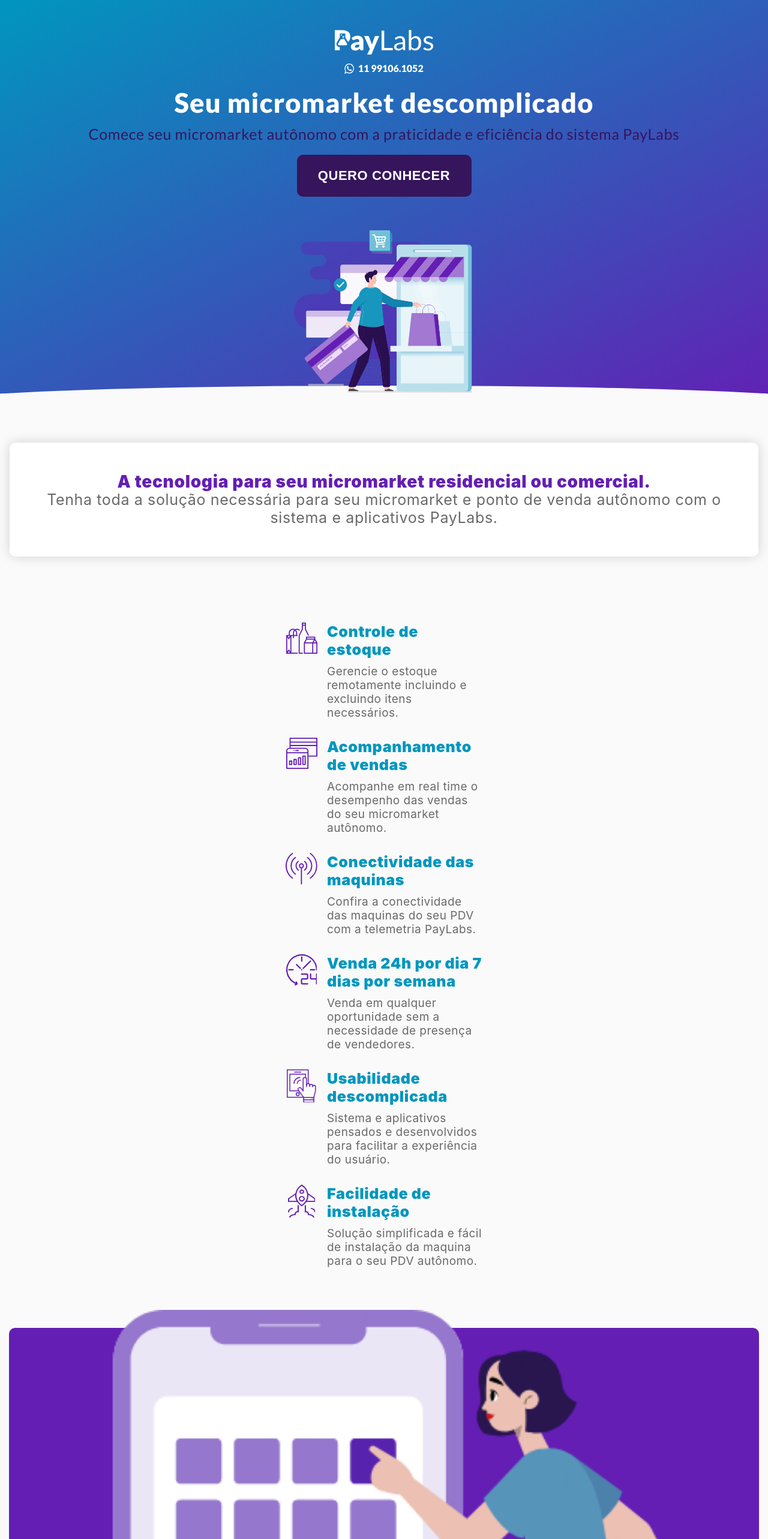
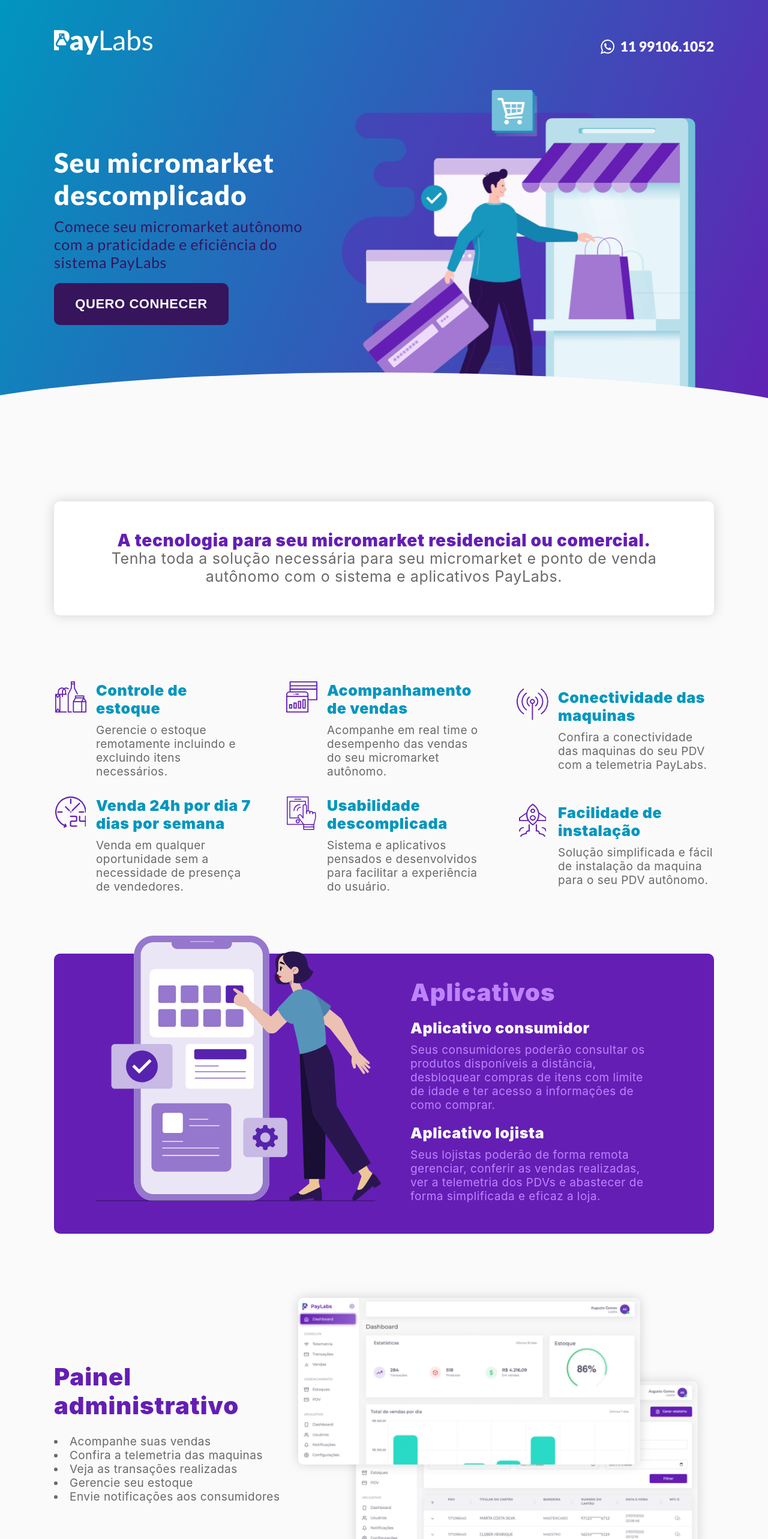
Before and after one commit to sycrot/attinge_digital_teste, a React (Create React App) app: page / in a window 1280 px wide. Shown: the top 2566 px of the page at 60% size. Built offline with nearby package versions, Linux system fonts and the light colour scheme.

Commit message:
Desktop design

```diff
--- a/src/components/administrative_panel/index.tsx
+++ b/src/components/administrative_panel/index.tsx
@@ -4,6 +4,7 @@
 export const AdministrativePanel = () => {
   return (
     <C.Container>
+      <C.PanelContents>
         <C.Texts>
           <h1>Painel administrativo</h1>
           <C.TextsList>
@@ -18,6 +19,8 @@
         <C.Image>
           <img src={PainelImg} alt="" />
         </C.Image>
+      </C.PanelContents>
+
     </C.Container>
   )
 }
--- a/src/components/administrative_panel/styles.ts
+++ b/src/components/administrative_panel/styles.ts
@@ -2,9 +2,19 @@
 
 export const Container = styled.div`
   width: 100%;
-  display: grid;
   margin-top: 80px;
   padding: 0 15px;
+
+  display: flex;
+  justify-content: center;
+`
+
+export const PanelContents = styled.div`
+  display: grid;
+
+  @media screen and (min-width: 1280px){
+    width: 1100px;
+  }
 `
 
 export const Texts = styled.div`
@@ -20,6 +30,12 @@
     line-height: 48px;
     letter-spacing: 1px;
     color: #641EB4;
+  }
+
+  @media screen and (min-width: 1280px){
+    grid-column: 1;
+    grid-row: 1;
+    align-self: center;
   }
 `
 
@@ -43,4 +59,13 @@
   img {
     width: 100%;
   }
+
+  @media screen and (min-width: 1280px){
+    grid-column: 2;
+    grid-row: 1;
+
+    img {
+      width: 720px;
+    }
+  }
 `
--- a/src/components/apps/styles.ts
+++ b/src/components/apps/styles.ts
@@ -4,6 +4,9 @@
   width: 100%;
   margin-top: 100px;
   padding: 0 15px;
+
+  display: flex;
+  justify-content: center;
 `
 
 export const AppsContents = styled.div`
@@ -11,6 +14,12 @@
   background: #641EB4;
   border-radius: 10px;
   padding: 0 10px 60px 10px;
+
+  @media screen and (min-width: 1280px){
+    width: 1100px;
+    display: flex;
+    padding: 0 70px 50px 70px;
+  }
 `
 
 export const AppsImage = styled.div`
@@ -19,6 +28,13 @@
   img {
     margin-top: -30px;
     width: 100%;
+  }
+
+  @media screen and (min-width: 1280px){
+    img {
+      width: 476px;
+    }
+
   }
 `
 
@@ -33,6 +49,10 @@
     font-size: 40px;
     font-weight: 900;
     letter-spacing: 1px;
+  }
+
+  @media screen and (min-width: 1280px){
+    margin-left: 20px;
   }
 `
 
--- a/src/components/board/styles.tsx
+++ b/src/components/board/styles.tsx
@@ -4,6 +4,9 @@
   width: 100%;
   margin-top: 35px;
   padding: 0 16px;
+
+  display: flex;
+  justify-content: center;
 `
 
 export const BoardContent = styled.div`
@@ -12,6 +15,10 @@
   border-radius: 10px;
   background: #fff;
   box-shadow: 0 0 20px #00000029;
+
+  @media screen and (min-width: 1280px){
+    width: 1100px;
+  }
 `
 
 export const Title = styled.h2`
--- a/src/components/footer/styles.ts
+++ b/src/components/footer/styles.ts
@@ -3,11 +3,18 @@
 export const Container = styled.div`
   width: 100%;
   margin-top: 80px;
+
+  @media screen and (min-width: 1280px){
+
+  }
 `
 
 export const FormContact = styled.div`
   background: #0096BE;
   padding: 85px 15px;
+  display: flex;
+  flex-direction: column;
+  align-items: center;
 
   h1 {
     font-size: 40px;
@@ -22,6 +29,12 @@
     flex-direction: column;
     align-items: center;
     margin-top: 30px;
+  }
+
+  @media screen and (min-width: 1280px){
+    form {
+      width: 800px;
+    }
   }
 `
 
@@ -67,16 +80,24 @@
 `
 
 export const FooterBottom = styled.div`
-
+  background: #36155C;
+  display: flex;
+  flex-direction: column;
+  align-items: center;
 `
 
 export const FooterInfo = styled.div`
   width: 100%;
-  background: #36155C;
   padding: 30px 0;
   display: flex;
   flex-direction: column;
   align-items: center;
+
+  @media screen and (min-width: 1280px){
+    width: 1100px;
+    flex-direction: row;
+    justify-content: space-between;
+  }
 `
 
 export const ImageLogo = styled.div`
--- a/src/components/header/styles.ts
+++ b/src/components/header/styles.ts
@@ -7,10 +7,24 @@
   font-family: 'Lato', sans-serif;
   position: relative;
   overflow: hidden;
+
+  @media screen and (min-width: 1280px){
+    background: transparent linear-gradient(114deg, #0096BE 0%, #641EB4 100%) 0% 0% no-repeat padding-box;
+
+    display: flex;
+    flex-direction: column;
+    align-items: center;
+  }
 `
 
 export const Nav = styled.nav`
+  @media screen and (min-width: 1280px){
+    width: 1100px;
 
+    display: flex;
+    justify-content: space-between;
+    align-items: center;
+  }
 `
 
 export const NavLogo = styled.div`
@@ -27,7 +41,7 @@
 
   span {
     color: #fff;
-    font: normal 16px;
+    font-size: 16px;
     margin-left: 0.4em;
     font-weight: 900;
   }
@@ -35,11 +49,30 @@
     width: 16px;
     margin-top: 2px;
   }
+
+  @media screen and (min-width: 1280px){
+    span {
+      font-size: 23px;
+    }
+
+    img {
+      width: 23px;
+    }
+  }
 `
 
 export const Board = styled.div`
   margin-top: 21px;
   padding: 0 15px;
+
+  @media screen and (min-width: 1280px){
+    width: 1100px;
+    margin: 0;
+    padding: 0;
+    display: flex;
+    justify-content: space-between;
+  }
+
 `
 
 export const BoardContentTexts = styled.div`
@@ -61,6 +94,14 @@
     color: #36155C;
     font-size: 25px;
     letter-spacing: 0.63px;
+  }
+
+  @media screen and (min-width: 1280px){
+    h2 {
+      text-align: left;
+    }
+    align-items: flex-start;
+    text-align: left;
   }
 `
 
@@ -91,6 +132,12 @@
   img {
     width: 324px;
   }
+
+  @media screen and (min-width: 1280px){
+    img {
+      width: 644px;
+    }
+  }
 `
 
 export const AdBoard = styled.div`
@@ -101,4 +148,10 @@
 
   margin-top: -15px;
   margin-left: -10%;
+
+  @media screen and (min-width: 1280px){
+    height: 180px;
+    margin-top: -70px;
+    margin-left: -2%;
+  }
 `
--- a/src/components/products/index.tsx
+++ b/src/components/products/index.tsx
@@ -4,6 +4,7 @@
 export const Products = () => {
   return (
     <C.Container>
+      <C.ProductContents>
         <C.ProductItem>
           <C.ProductIcon>
             {I.Estoque}
@@ -63,6 +64,8 @@
             <span>Solução simplificada e fácil de instalação da maquina para o seu PDV autônomo.</span>
           </C.ProductTexts>
         </C.ProductItem>
+      </C.ProductContents>
+
     </C.Container>
   )
 }
--- a/src/components/products/styles.ts
+++ b/src/components/products/styles.ts
@@ -5,8 +5,24 @@
   margin-top: 80px;
   padding: 0 16px;
   display: flex;
+  justify-content: center;
+
+  @media screen and (min-width: 1280px){
+
+  }
+`
+
+export const ProductContents = styled.div`
+  display: flex;
   flex-direction: column;
   align-items: center;
+
+  @media screen and (min-width: 1280px){
+    width: 1100px;
+    flex-direction: row;
+    flex-wrap: wrap;
+    justify-content: space-between;
+  }
 `
 
 export const ProductItem = styled.div`
```
Lines whose indentation alone changed are shown as unchanged.
